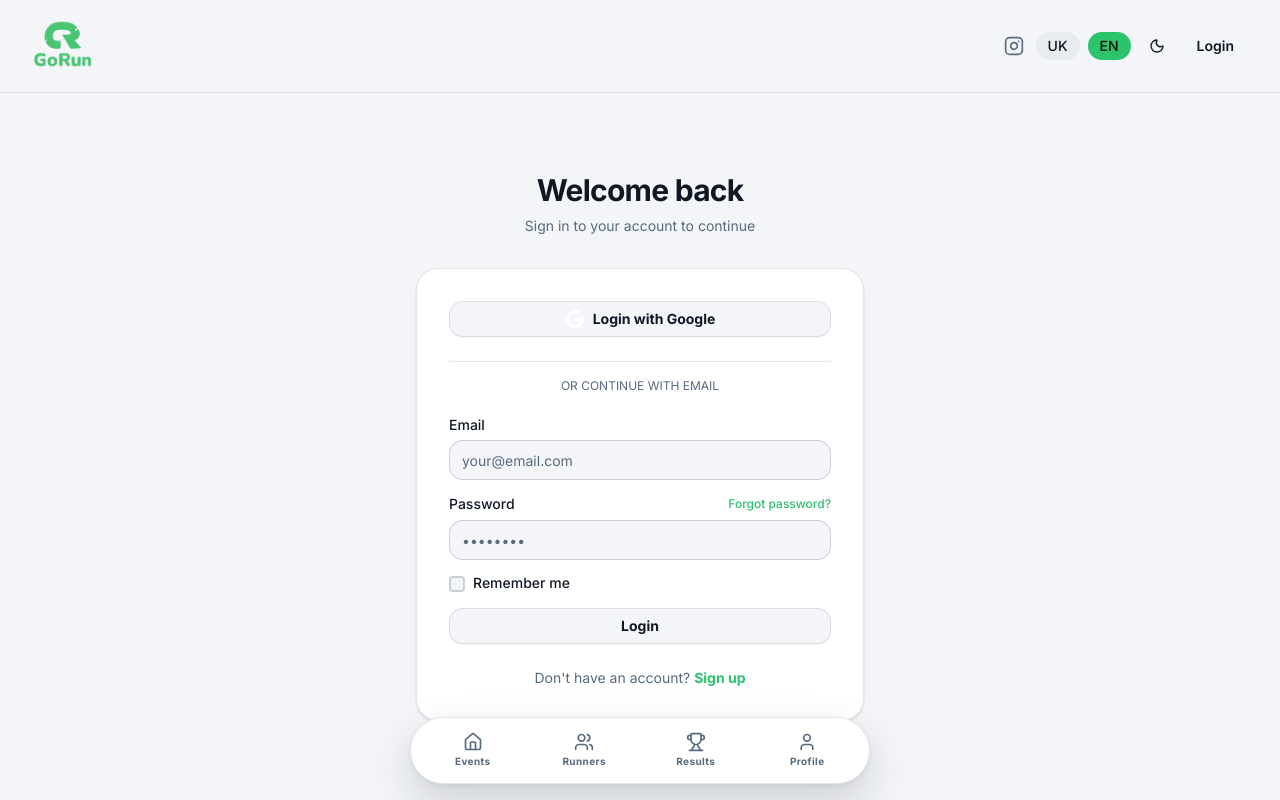
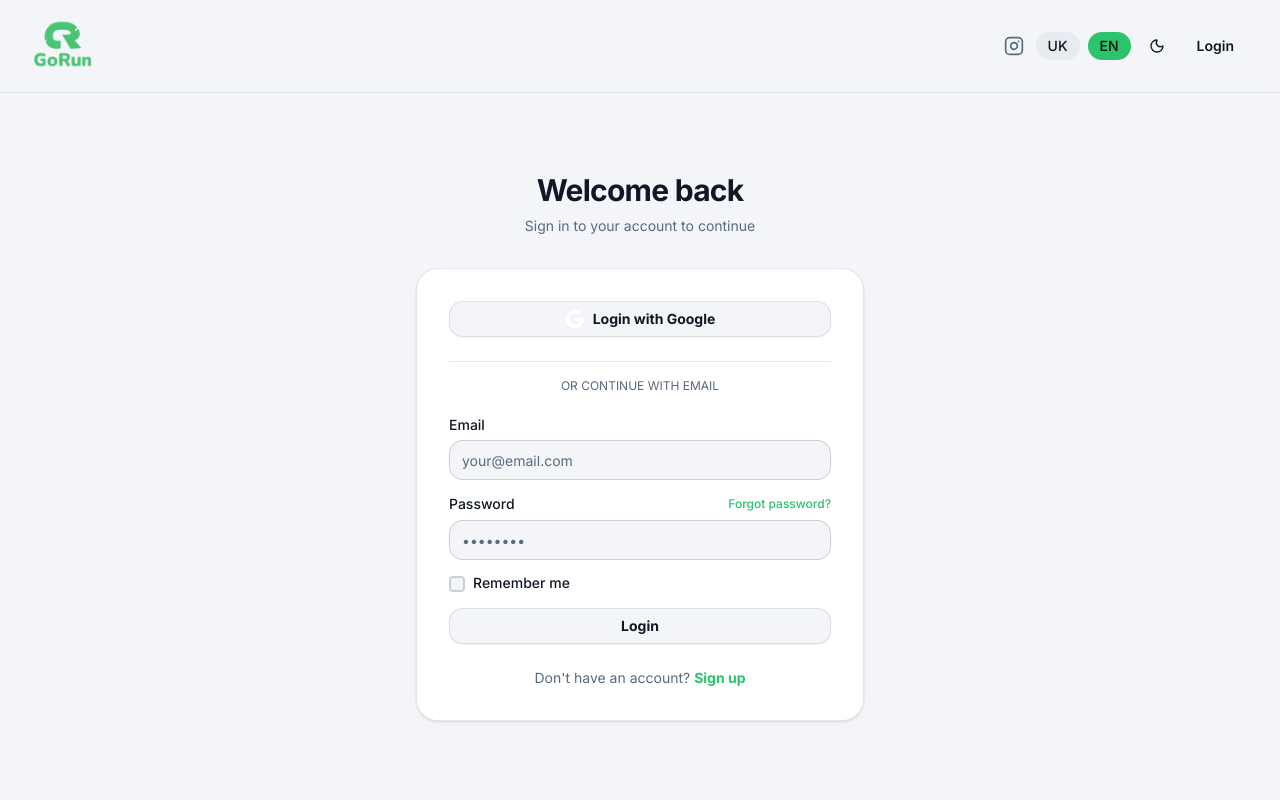
Before and after one commit to oryshchych/gorun-frontend, a Next.js app: page /en/login in a window 1280 px wide. Built offline with nearby package versions, Linux system fonts and the light colour scheme; no server answers.

Commit message:
refactor(layout): comment out BottomNav component in LocaleLayout

```diff
--- a/app/[locale]/layout.tsx
+++ b/app/[locale]/layout.tsx
@@ -122,7 +122,7 @@ export default async function LocaleLayout({
             <NextIntlClientProvider messages={messages}>
               <AuthProvider>
                 <ErrorBoundary>{children}</ErrorBoundary>
-                <BottomNav />
+                {/* <BottomNav /> */}
                 <Toaster />
               </AuthProvider>
             </NextIntlClientProvider>
```
